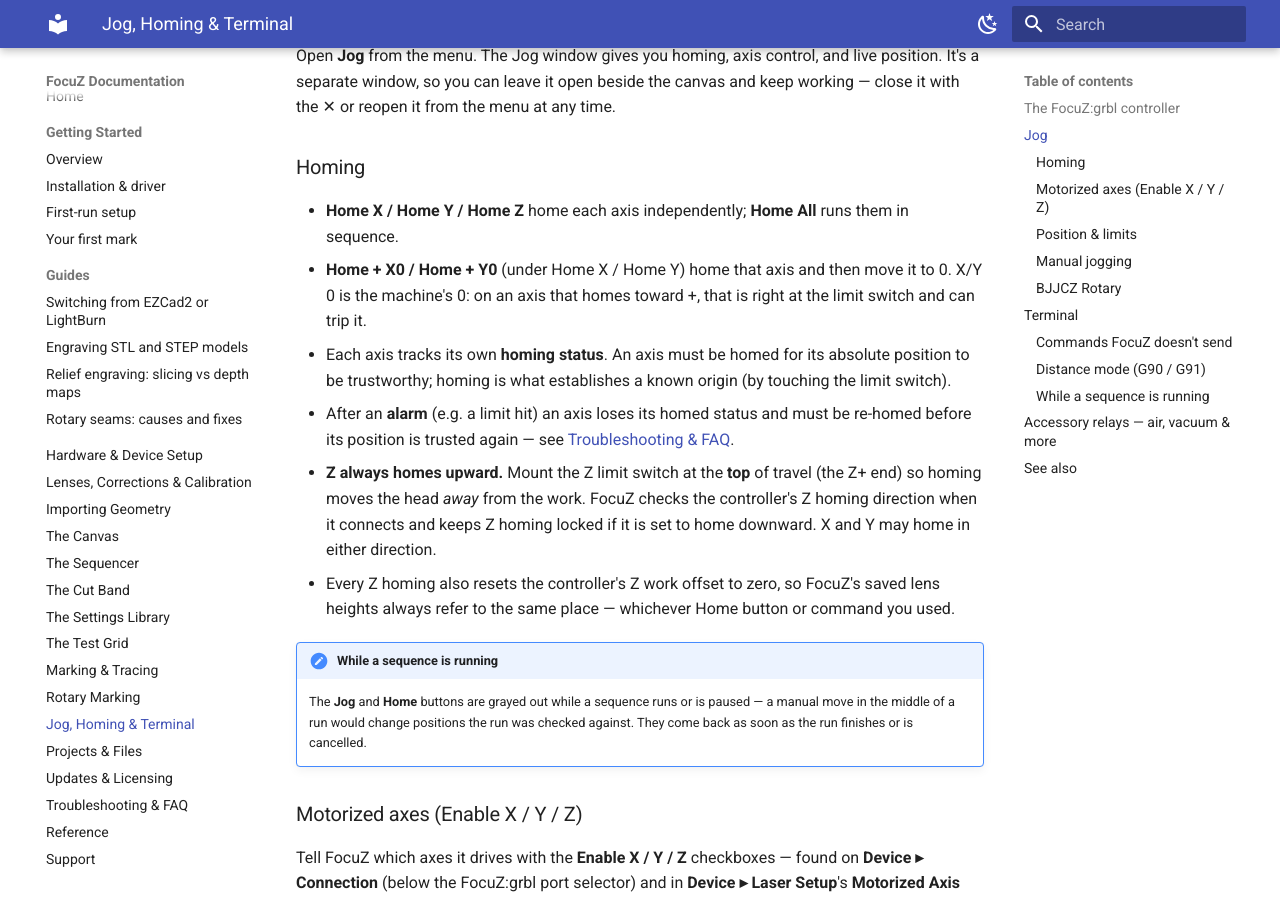
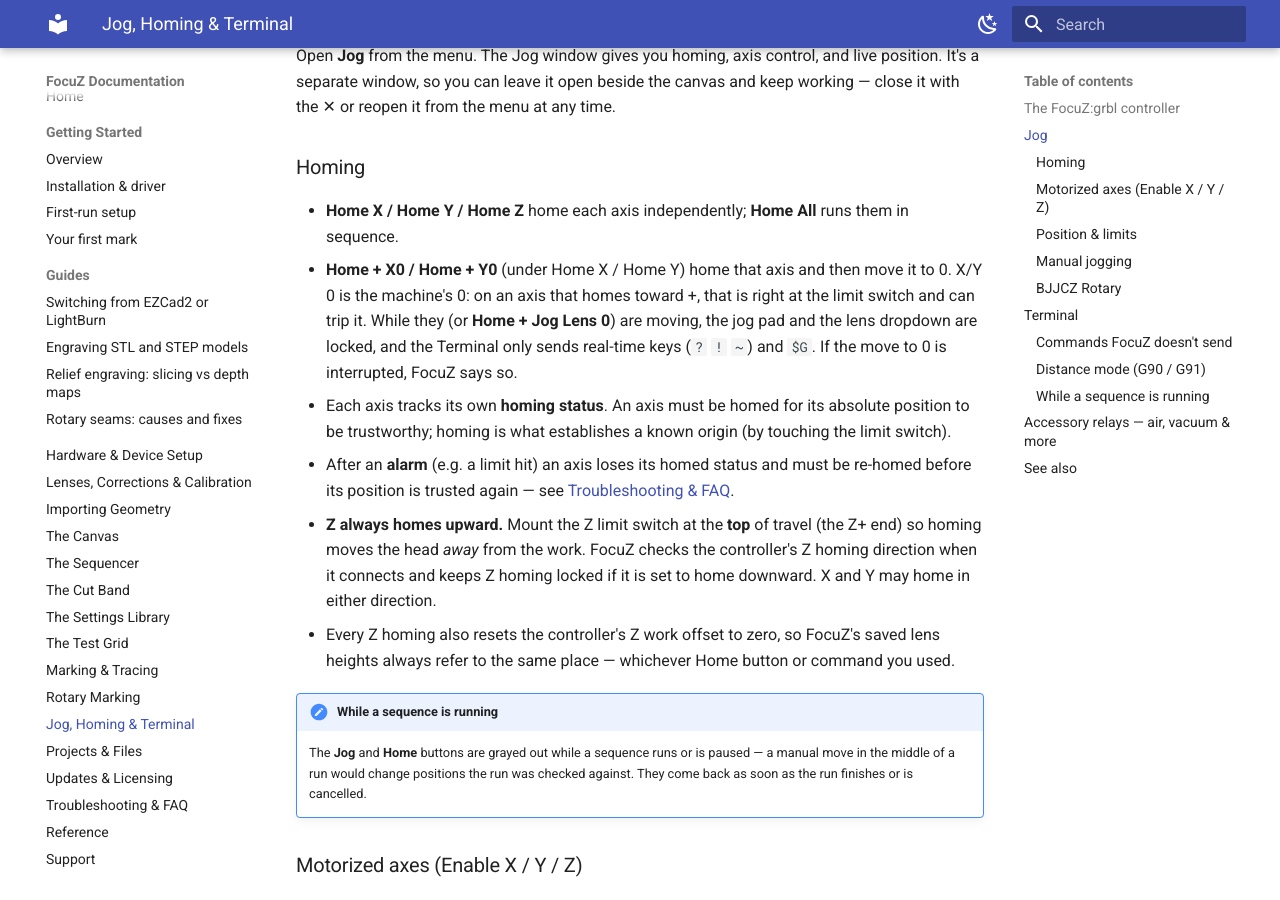
Before and after one commit to Lokahi-Shop/focuz-docs, an MkDocs documentation site: the page built from docs/jog-terminal.md, in a window 1280 px wide and 900 px high, scrolled down 878 px. Built offline with MkDocs 1.6.1 and Material for MkDocs 9.7.7, drawn with Linux system fonts in a browser that asks for light colours.

Commit message:
Jog panel: locks while Home + 0 moves
Co-Authored-By: Claude Opus 5.5 <noreply@anthropic.com>

```diff
--- a/docs/jog-terminal.md
+++ b/docs/jog-terminal.md
@@ -37,6 +37,8 @@ reopen it from the menu at any time.
 - **Home X / Home Y / Home Z** home each axis independently; **Home All** runs them in sequence.
 - **Home + X0 / Home + Y0** (under Home X / Home Y) home that axis and then move it to 0. X/Y 0 is the
   machine's 0: on an axis that homes toward +, that is right at the limit switch and can trip it.
+  While they (or **Home + Jog Lens 0**) are moving, the jog pad and the lens dropdown are locked, and the
+  Terminal only sends real-time keys (`?` `!` `~`) and `$G`. If the move to 0 is interrupted, FocuZ says so.
 - Each axis tracks its own **homing status**. An axis must be homed for its absolute position to be
   trustworthy; homing is what establishes a known origin (by touching the limit switch).
 - After an **alarm** (e.g. a limit hit) an axis loses its homed status and must be re-homed before its
```
